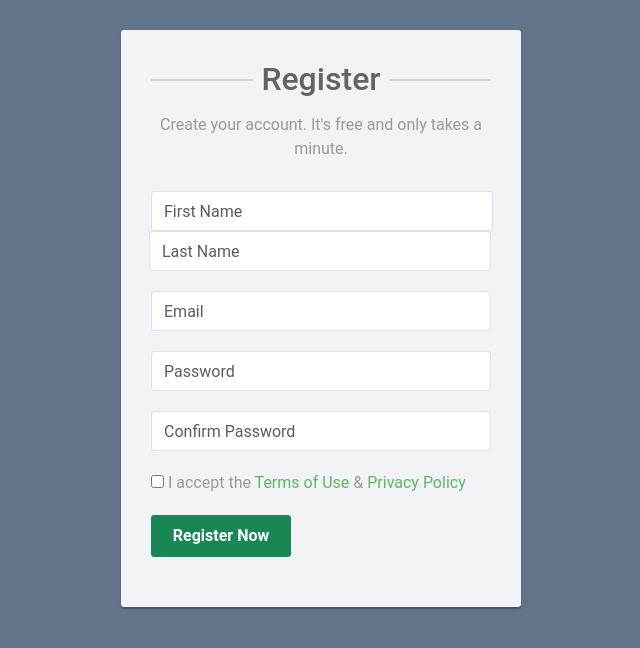
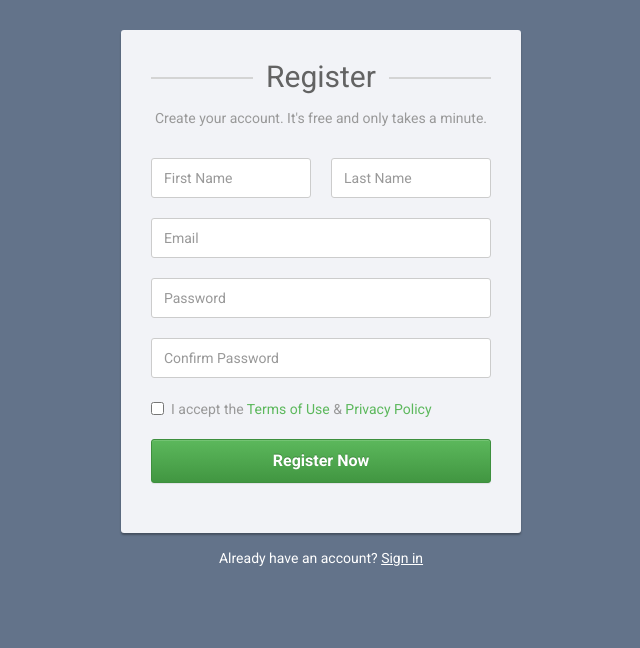
Before and after one commit to Manukl535/Ecommerce-website, a PHP site: page /register.html in a window 1280 px wide. Shown: the top 648 px of the page, without its empty margins (319-959 px from the left). Run offline with PHP 8.4, Linux system fonts and the light colour scheme.

Commit message:
Login module changed

```diff
--- a/index.html
+++ b/index.html
@@ -408,9 +408,9 @@
             </div>
             <div class="col">
                 <h4>My Account</h4>
-                <a href="#">Signin</a>
+                <a href="login.html">Signin</a>
                 <a href="cart.html">Cart</a>
-                <a href="#">Help</a>
+                <a href="contact.html">Help</a>
             </div>
             <div class="payment">
                 <h4>Secured Payment Gateways</h4>
--- a/register.html
+++ b/register.html
@@ -1,8 +1,16 @@
 <!DOCTYPE html>
 <html lang="en">
 <head>
-	<title>Registration </title>
-	<link rel="stylesheet" href="https://cdn.jsdelivr.net/npm/bootstrap@5.3.0/dist/css/bootstrap.min.css">
+<meta charset="utf-8">
+<meta http-equiv="X-UA-Compatible" content="IE=edge">
+<meta name="viewport" content="width=device-width, initial-scale=1">
+<link href="https://fonts.googleapis.com/css?family=Roboto:400,700" rel="stylesheet">
+<title>Registration</title>
+<link rel="stylesheet" href="https://maxcdn.bootstrapcdn.com/bootstrap/3.3.7/css/bootstrap.min.css">
+<link rel="stylesheet" href="https://maxcdn.bootstrapcdn.com/bootstrap/3.3.7/css/bootstrap-theme.min.css">
+<script src="https://ajax.googleapis.com/ajax/libs/jquery/1.12.4/jquery.min.js"></script>
+<script src="https://maxcdn.bootstrapcdn.com/bootstrap/3.3.7/js/bootstrap.min.js"></script>
+<script src="https://cdn.jsdelivr.net/npm/bootstrap@5.3.0/dist/js/bootstrap.bundle.min.js"></script>
 <style>
 	body {
 		color: #fff;
@@ -78,7 +86,7 @@
 		padding-left: 10px;
 	}
     .signup-form a{
-        color: #4aba70;
+		color: #fff;
 		text-decoration: underline;
 	}
     .signup-form a:hover{
@@ -94,14 +102,13 @@
 </style>
 </head>
 <body>
-	<!--Registration form-->
 <div class="signup-form">
     <form action="register.php" method="post">
 		<h2>Register</h2>
 		<p class="hint-text">Create your account. It's free and only takes a minute.</p>
         <div class="form-group">
 			<div class="row">
-				<div class="col-xs-6"><input type="text" class="form-control" name="first_name" id="first_name" placeholder="First Name" required="required"></div>
+				<div class="col-xs-6"><input type="text" class="form-control" name="first_name" placeholder="First Name" required="required"></div>
 				<div class="col-xs-6"><input type="text" class="form-control" name="last_name" placeholder="Last Name" required="required"></div>
 			</div>
         </div>
@@ -118,9 +125,10 @@
 			<label class="checkbox-inline"><input type="checkbox" required="required"> I accept the <a href="#">Terms of Use</a> &amp; <a href="#">Privacy Policy</a></label>
 		</div>
 		<div class="form-group">
-            <button type="submit" class="btn btn-success btn-lg btn-block">Register Now</button>
+            <button type="submit" class="btn btn-success btn-lg btn-block" data-bs-toggle="modal" data-bs-target="#thankYouModal">Register Now</button>
         </div>
     </form>
-
-	</body>
-	</html>
+	<div class="text-center">Already have an account? <a href="login.html">Sign in</a></div>
+</div>
+</body>
+</html>
--- a/sweat1.html
+++ b/sweat1.html
@@ -43,7 +43,7 @@
           <option>L</option>
           <option>XL</option>
         </select>
-        <input type="number" value="1">
+        <input type="number" min="1" value="1">
         <button class="normal">ADD TO CART</button>
         <br/><br/>
         <h4>Product Description</h4>
```
Also changed, not shown: register.php (+14 -5 lines).
